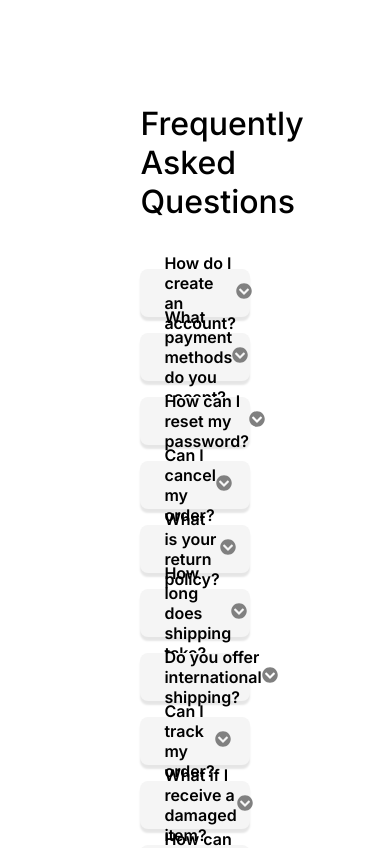
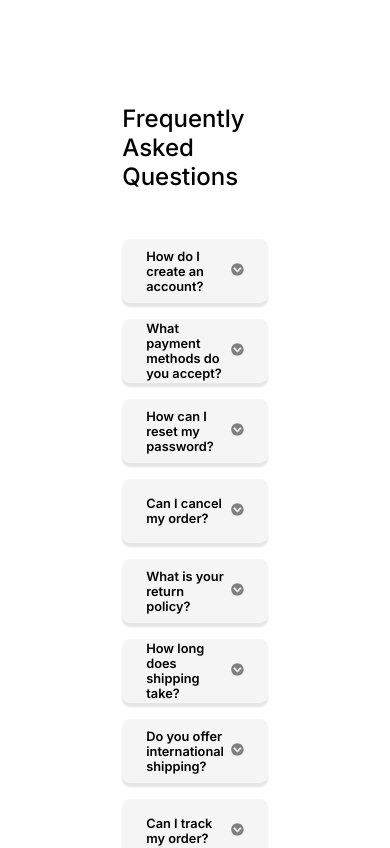
Before and after one commit to SwarnaliRoy94/FrontendAssesmentForNetmark, a Next.js app: page / in a window 390 px wide. Shown: the top 848 px of the page. Built offline with nearby package versions, Linux system fonts and the light colour scheme.

Commit message:
tested and fixed responsiveness

```diff
--- a/src/app/page.module.css
+++ b/src/app/page.module.css
@@ -28,3 +28,22 @@
   font-weight: 500;
   width: 60%;
 }
+
+@media (max-width: 850px) {
+  .heading {
+    padding: 2rem;
+    padding-top: 0;
+    font-size: 1.5rem;
+    font-weight: 500;
+    width: 80%;
+  }
+}
+@media (max-width: 280px) {
+  .heading {
+    padding: 2rem;
+    padding-top: 0;
+    font-size: 1rem;
+    font-weight: 500;
+    width: 80%;
+  }
+}
--- a/src/components/expandable/expandable.module.css
+++ b/src/components/expandable/expandable.module.css
@@ -1,6 +1,5 @@
 .wrapper {
     width: 60%;
-
 }
 
 .headerStyle {
@@ -15,7 +14,7 @@
     border-radius: 0.5rem;
     box-shadow: 0 4px 2px 0 rgba(0, 0, 0, 0.1);
     margin-top: 1rem;
-    font-size: medium;
+    font-size: 1rem;
     font-weight: 600;
 }
 
@@ -31,6 +30,73 @@
     height: max-content;
 }
 
+@media (max-width: 850px) {
+    .wrapper{
+        width: 80%;
+    }
+    .headerStyle {
+        display: flex;
+        flex-direction: row;
+        justify-content: space-between;
+        align-items: center;
+        background-color: whitesmoke;
+        color: black;
+        height: 4rem;
+        border-radius: 0.5rem;
+        box-shadow: 0 4px 2px 0 rgba(0, 0, 0, 0.1);
+        margin-top: 1rem;
+        font-size: 0.8rem;
+        font-weight: 600;
+    }
+    .bodyStyle {
+        margin-top: 1rem;
+        margin-bottom: -1rem;
+        color: black;
+        padding: 2rem 1.5rem 2rem 1.5rem;
+        animation: fadeIn 500ms ease-in both;
+        border-radius: 0.5rem;
+        box-shadow: 0 2px 2px 0 rgba(0, 0, 0, 0.1);
+        font-size: 0.8rem;
+        height: max-content;
+    }
+  }
+
+  @media (max-width: 280px) {
+    .wrapper {
+        width: 100%;
+    }
+
+    .headerStyle {
+        display: flex;
+        flex-direction: row;
+        justify-content: space-between;
+        align-items: center;
+        background-color: whitesmoke;
+        color: black;
+        height: 6rem;
+        border-radius: 0.5rem;
+        padding: 0 1rem 0 1rem;
+        box-shadow: 0 4px 2px 0 rgba(0, 0, 0, 0.1);
+        margin-top: 1rem;
+        font-size: 0.5rem;
+        font-weight: 600;
+    }
+
+    .bodyStyle {
+        margin-top: 1rem;
+        margin-bottom: -1rem;
+        color: black;
+        padding: 2rem 1rem 2rem 1rem;
+        animation: fadeIn 500ms ease-in both;
+        border-radius: 0.5rem;
+        box-shadow: 0 2px 2px 0 rgba(0, 0, 0, 0.1);
+        font-size: 0.5rem;
+        height: max-content;
+    }
+}
+
+
+
 @keyframes fadeIn {
     from {
         opacity: 0;
```
